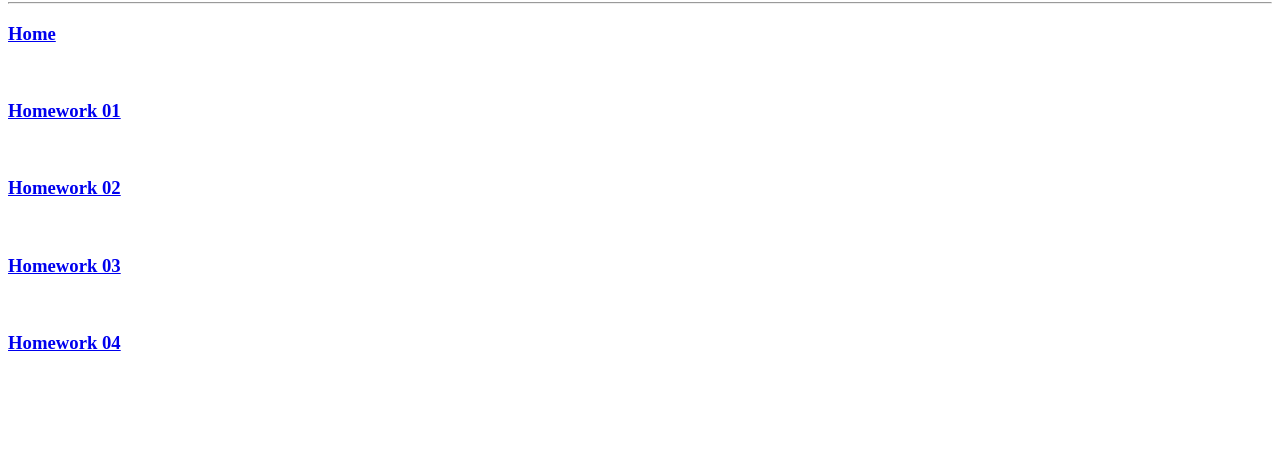
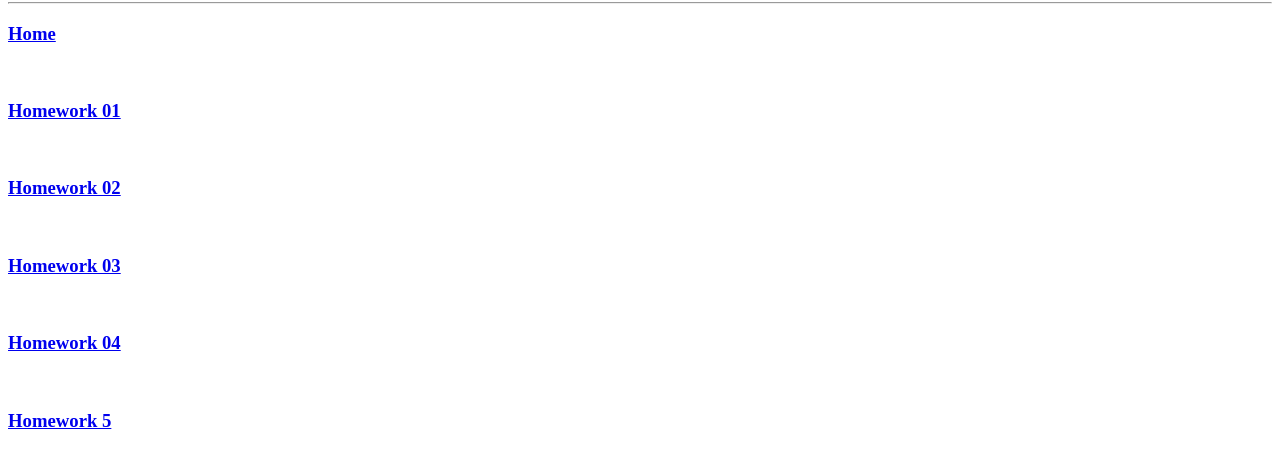
Before and after one commit to Juanito-2115/CIS1300, a plain HTML site: page index.html in a window 1280 px wide. Shown: the part 78-546 px from the top of the page. Drawn offline with Linux system fonts and the light colour scheme.

Commit message:
Update index.html

```diff
--- a/index.html
+++ b/index.html
@@ -16,6 +16,8 @@
 	<h3><a href="https://juanito-2115.github.io/CIS1300/HW03/index.html">Homework 03</a></h3>
 	<br>
 	<h3><a href="https://juanito-2115.github.io/CIS1300/HW04/index.html">Homework 04</a></h3>
+	<br>
+	<h3><a href="https://juanito-2115.github.io/CIS1300/HW05/index.html">Homework 5</a>
 
 
 </body>
```
